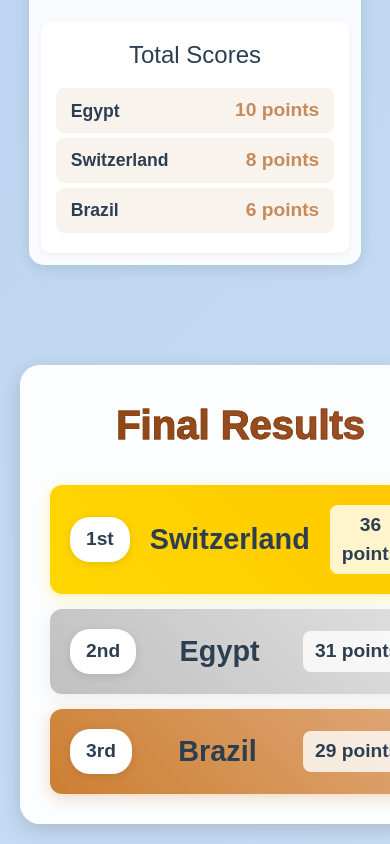
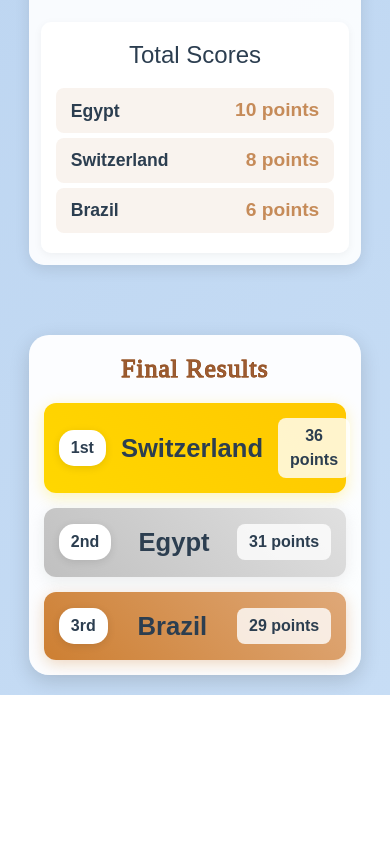
Before and after one commit to scrsund/gingerbread-comp, a Vue app: page / in a window 390 px wide. Shown: the part 2801-3645 px from the top of the page. After the commit the page ends 3496 px from the top, so only its background shows below. Built offline with nearby package versions, Linux system fonts and the light colour scheme.

Commit message:
adjusting spacing

```diff
--- a/src/components/OverallResults.vue
+++ b/src/components/OverallResults.vue
@@ -78,23 +78,130 @@ export default {
   background: rgba(255, 255, 255, 0.95);
   border-radius: 20px;
   box-shadow: 0 6px 20px rgba(0, 0, 0, 0.15);
-  max-width: 800px;
+  max-width: 700px;
   margin-left: auto;
   margin-right: auto;
 }
 
 .overall-title {
-  font-family: "Fredoka", sans-serif;
-  font-size: 2.5em;
-  color: #8b4513;
-  margin-bottom: 30px;
-  font-weight: 700;
-  text-align: center;
+  font-family: "Titan One", cursive;
+  font-size: 2em;
   background: linear-gradient(45deg, #8b4513, #a0522d);
   -webkit-background-clip: text;
   background-clip: text;
   -webkit-text-fill-color: transparent;
+  letter-spacing: 1px;
+  margin-bottom: 30px;
+  transition: transform 0.3s ease;
   -webkit-text-stroke: 1px #8b4513;
+  opacity: 0.9;
+}
+
+.overall-title:hover {
+  transform: scale(1.05);
+}
+
+@media screen and (max-width: 768px) {
+  .overall-results {
+    margin-top: 40px;
+    padding: 20px;
+    width: 90%;
+  }
+
+  .overall-title {
+    font-size: 1.8em;
+    margin-bottom: 20px;
+  }
+
+  .final-country-score {
+    padding: 12px;
+  }
+
+  .country-name {
+    font-size: 1.4em;
+  }
+
+  .total-points {
+    font-size: 0.9em;
+  }
+
+  .place-badge {
+    font-size: 0.9em;
+    padding: 5px 10px;
+  }
+}
+
+@media screen and (max-width: 480px) {
+  .overall-results {
+    margin-top: 30px;
+    padding: 15px;
+    width: 95%;
+  }
+
+  .overall-title {
+    font-size: 1.6em;
+    margin-bottom: 15px;
+  }
+
+  .final-country-score {
+    padding: 10px;
+  }
+
+  .country-name {
+    font-size: 1.2em;
+  }
+
+  .total-points {
+    font-size: 0.85em;
+    padding: 5px 10px;
+  }
+
+  .place-badge {
+    font-size: 0.85em;
+    padding: 4px 8px;
+    margin-right: 10px;
+  }
+
+  .final-scores {
+    gap: 10px;
+  }
+}
+
+@media screen and (max-width: 375px) {
+  .overall-results {
+    margin-top: 20px;
+    padding: 10px;
+    width: 100%;
+  }
+
+  .overall-title {
+    font-size: 1.4em;
+    margin-bottom: 12px;
+  }
+
+  .final-country-score {
+    padding: 8px;
+  }
+
+  .country-name {
+    font-size: 1em;
+  }
+
+  .total-points {
+    font-size: 0.8em;
+    padding: 4px 8px;
+    margin-left: 8px;
+  }
+
+  .place-badge {
+    font-size: 0.8em;
+    padding: 3px 6px;
+    margin-right: 8px;
+  }
+
+  .final-scores {
+    gap: 8px;
+  }
 }
 
 .final-scores {
@@ -106,7 +213,7 @@ export default {
 .final-country-score {
   display: flex;
   align-items: center;
-  padding: 20px;
+  padding: 15px;
   border-radius: 12px;
   font-family: "Fredoka", sans-serif;
   position: relative;
@@ -134,28 +241,28 @@ export default {
 
 .place-badge {
   background: white;
-  padding: 8px 16px;
-  border-radius: 20px;
+  padding: 6px 12px;
+  border-radius: 15px;
   font-weight: 700;
-  font-size: 1.2em;
-  margin-right: 20px;
+  font-size: 1em;
+  margin-right: 15px;
   box-shadow: 0 2px 8px rgba(0, 0, 0, 0.1);
 }
 
 .country-name {
-  font-size: 1.8em;
+  font-size: 1.6em;
   font-weight: 600;
   color: #2c3e50;
   flex-grow: 1;
 }
 
 .total-points {
-  font-size: 1.2em;
+  font-size: 1em;
   font-weight: 700;
   color: #2c3e50;
   padding: 6px 12px;
   background: rgba(255, 255, 255, 0.8);
   border-radius: 8px;
-  margin-left: 20px;
+  margin-left: 15px;
 }
 </style>
```
